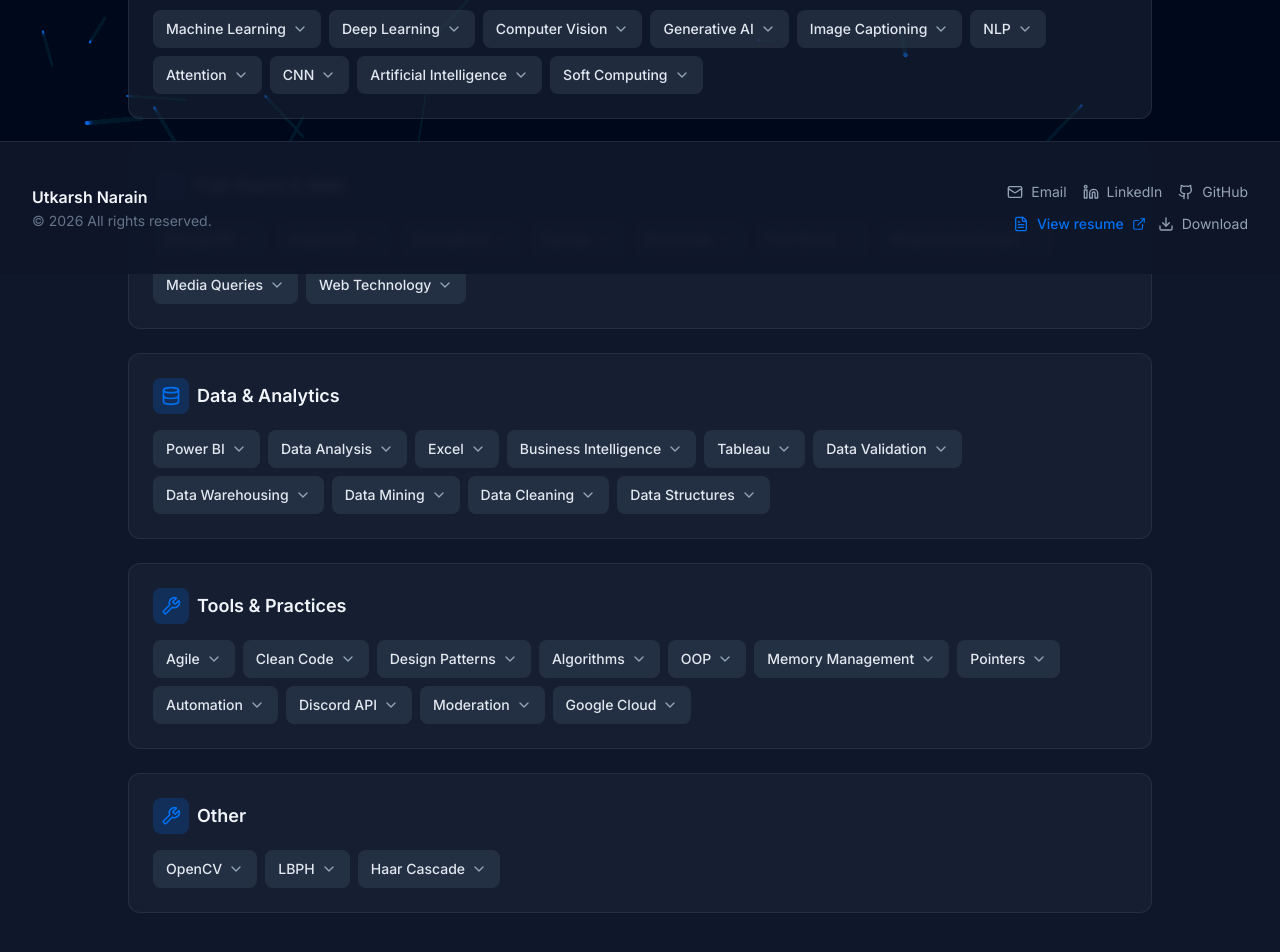
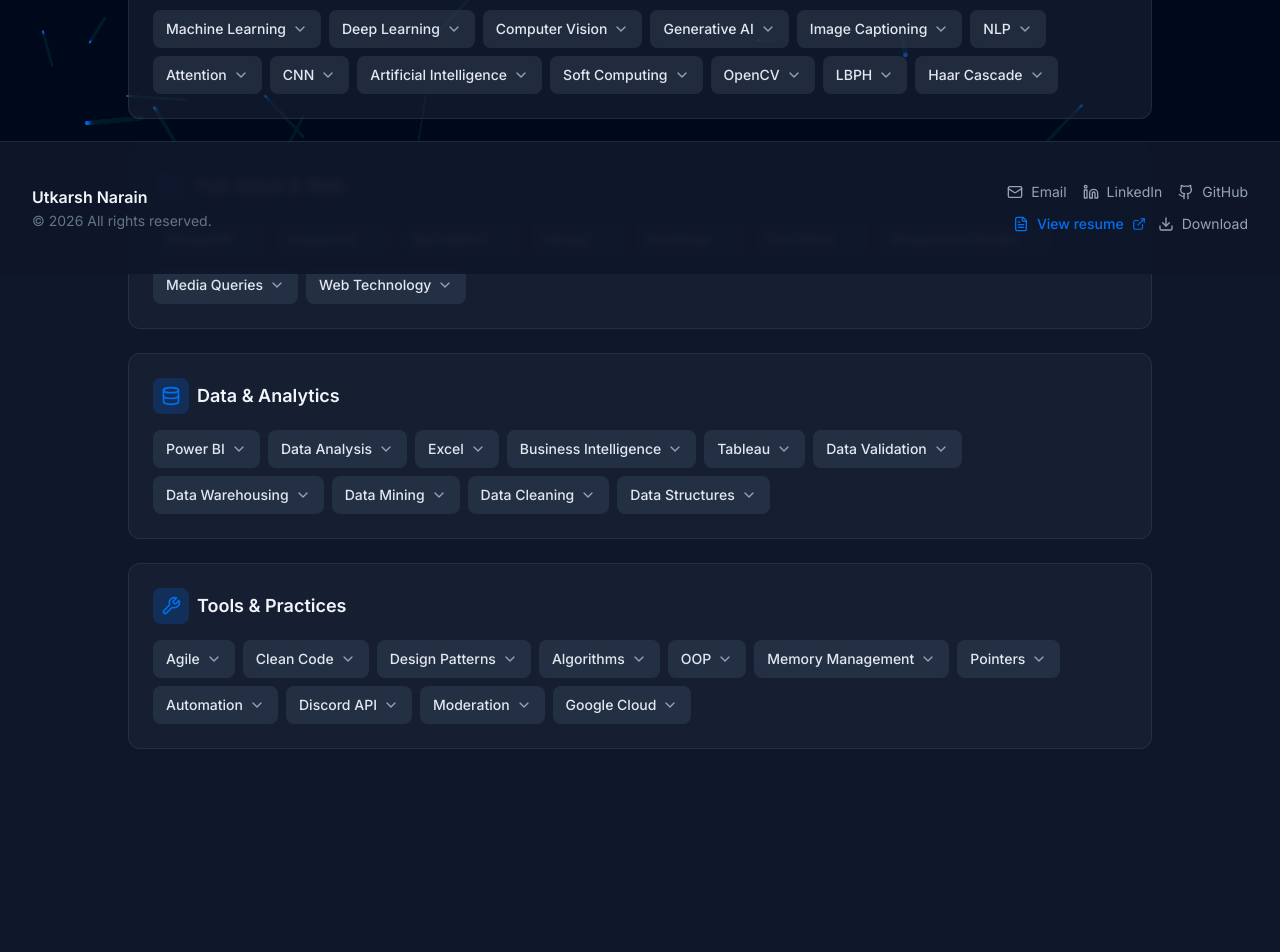
Before and after one commit to utki007/utki007.github.io, a React (Vite) app: page /#/skills in a window 1280 px wide. Shown: the part 526-1478 px from the top of the page. Built offline with nearby package versions, Linux system fonts and the light colour scheme.

Commit message:
Merge unassigned skills into Tools & fix tooltips

```diff
--- a/src/components/TechnicalSkillsSection.jsx
+++ b/src/components/TechnicalSkillsSection.jsx
@@ -1,4 +1,4 @@
-import { useState } from 'react'
+import { useState, useEffect } from 'react'
 import { motion } from 'framer-motion'
 import { Briefcase, GraduationCap, FolderGit, Award, ChevronDown, Sparkles, Code, Database, Wrench } from 'lucide-react'
 import { EXPERIENCE, EDUCATION, PROJECTS, CERTIFICATIONS } from '../data'
@@ -37,10 +37,10 @@ function aggregateSkills() {
   return skillMap
 }
 
-// Group skills by category for intuitive display
+// Group skills by category for intuitive display (Other skills merge into Tools & Practices)
 const CATEGORIES = [
   { key: 'languages', label: 'Languages & Core', icon: Code, skills: ['C++', 'Java', 'JavaScript', 'Python', 'HTML', 'CSS', 'SQL'] },
-  { key: 'ml-ai', label: 'Machine Learning & AI', icon: Sparkles, skills: ['Machine Learning', 'Deep Learning', 'Generative AI', 'NLP', 'Computer Vision', 'Image Captioning', 'Attention', 'CNN', 'Artificial Intelligence', 'Soft Computing'] },
+  { key: 'ml-ai', label: 'Machine Learning & AI', icon: Sparkles, skills: ['Machine Learning', 'Deep Learning', 'Generative AI', 'NLP', 'Computer Vision', 'Image Captioning', 'Attention', 'CNN', 'Artificial Intelligence', 'Soft Computing', 'OpenCV', 'LBPH', 'Haar Cascade'] },
   { key: 'fullstack', label: 'Full-Stack & Web', icon: Code, skills: ['AngularJS', 'SpringBoot', 'MongoDB', 'Django', 'Bootstrap', 'Full-Stack', 'Responsive Design', 'Media Queries', 'Web Technology', 'Node.js'] },
   { key: 'data', label: 'Data & Analytics', icon: Database, skills: ['Power BI', 'Excel', 'Business Intelligence', 'Tableau', 'Data Analysis', 'Data Validation', 'Data Warehousing', 'Data Mining', 'Data Cleaning', 'Data Structures'] },
   { key: 'tools', label: 'Tools & Practices', icon: Wrench, skills: ['Agile', 'Clean Code', 'Design Patterns', 'Algorithms', 'OOP', 'Memory Management', 'Pointers', 'Automation', 'Discord API', 'Moderation', 'Google Cloud'] },
@@ -57,31 +57,35 @@ export default function TechnicalSkillsSection() {
   const [view, setView] = useState('category') // 'category' | 'source'
   const [expandedSkill, setExpandedSkill] = useState(null)
 
+  useEffect(() => {
+    const onScroll = () => setExpandedSkill(null)
+    window.addEventListener('scroll', onScroll, { passive: true })
+    return () => window.removeEventListener('scroll', onScroll)
+  }, [])
+
   const skillMap = aggregateSkills()
 
-  // Build categorized skills
+  // Build categorized skills; unassigned skills merge into Tools & Practices
   const assigned = new Set()
-  const categorizedSkills = [
-    ...CATEGORIES.map((cat) => {
-      const items = cat.skills
+  const categorizedSkills = CATEGORIES.map((cat) => {
+    const fromCategory = cat.skills
       .filter((s) => skillMap.has(s))
       .map((s) => {
         assigned.add(s)
         return { name: s, data: skillMap.get(s) }
       })
-        .sort((a, b) => b.data.count - a.data.count)
+    // Merge unassigned skills into Tools & Practices
+    const extra = cat.key === 'tools'
+      ? [...skillMap.entries()]
+          .filter(([s]) => !assigned.has(s))
+          .map(([name, data]) => {
+            assigned.add(name)
+            return { name, data }
+          })
+      : []
+    const items = [...fromCategory, ...extra].sort((a, b) => b.data.count - a.data.count)
     return { ...cat, items }
-    }).filter((cat) => cat.items.length > 0),
-    {
-      key: 'other',
-      label: 'Other',
-      icon: Wrench,
-      items: [...skillMap.entries()]
-        .filter(([s]) => !assigned.has(s))
-        .map(([name, data]) => ({ name, data }))
-        .sort((a, b) => b.data.count - a.data.count),
-    },
-  ].filter((cat) => cat.items.length > 0)
+  }).filter((cat) => cat.items.length > 0)
 
   // Build by-source view
   const bySource = {
@@ -185,7 +189,7 @@ export default function TechnicalSkillsSection() {
                           </button>
                           {isExpanded && (
                               <div
-                                className="absolute top-full left-0 mt-1 z-10 min-w-[240px] rounded-lg border border-slate-600 bg-slate-800 p-3 shadow-xl"
+                                className="absolute top-full left-0 mt-1 z-50 min-w-[240px] rounded-lg border border-slate-600 bg-slate-800 p-3 shadow-xl"
                               >
                                 <p className="text-slate-400 text-xs mb-2">Used in:</p>
                                 <ul className="space-y-1.5 text-sm">
@@ -260,7 +264,7 @@ export default function TechnicalSkillsSection() {
                               />
                             </button>
                             {isExpanded && data && (
-                              <div className="absolute top-full left-0 mt-1 z-10 min-w-[240px] rounded-lg border border-slate-600 bg-slate-800 p-3 shadow-xl">
+                              <div className="absolute top-full left-0 mt-1 z-50 min-w-[240px] rounded-lg border border-slate-600 bg-slate-800 p-3 shadow-xl">
                                 <p className="text-slate-400 text-xs mb-2">Used in:</p>
                                 <ul className="space-y-1.5 text-sm">
                                   {(data.sources?.experience || []).map((l) => (
```
Lines whose indentation alone changed are shown as unchanged.
